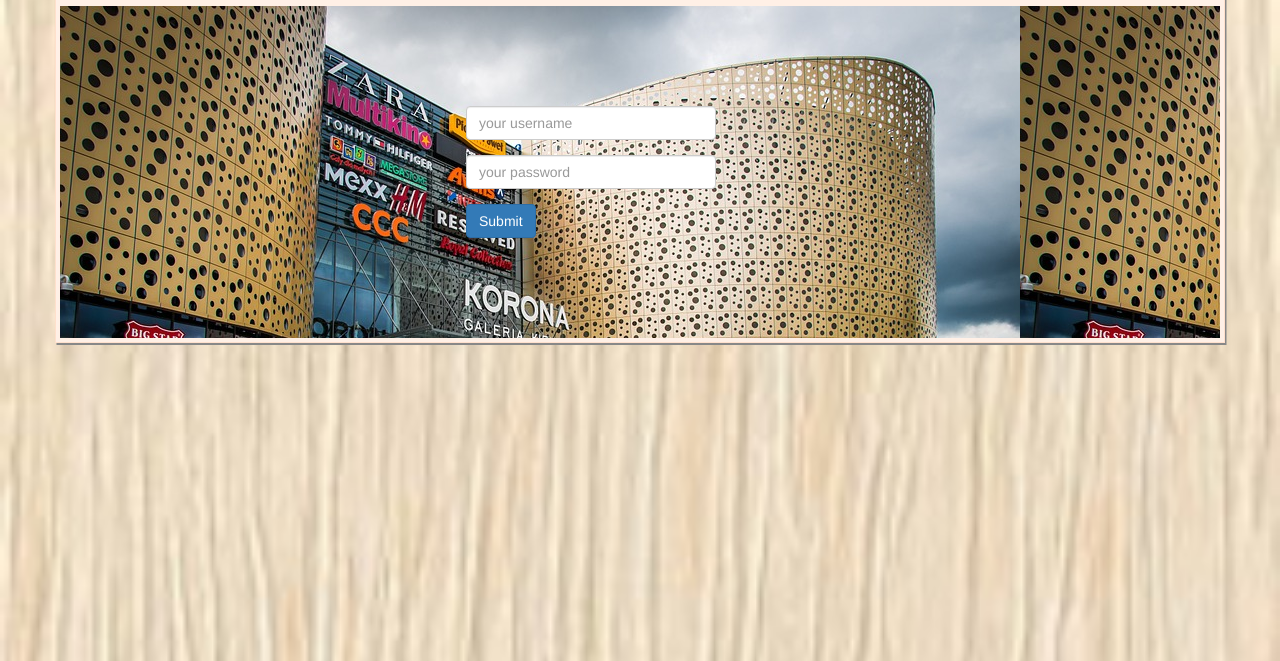
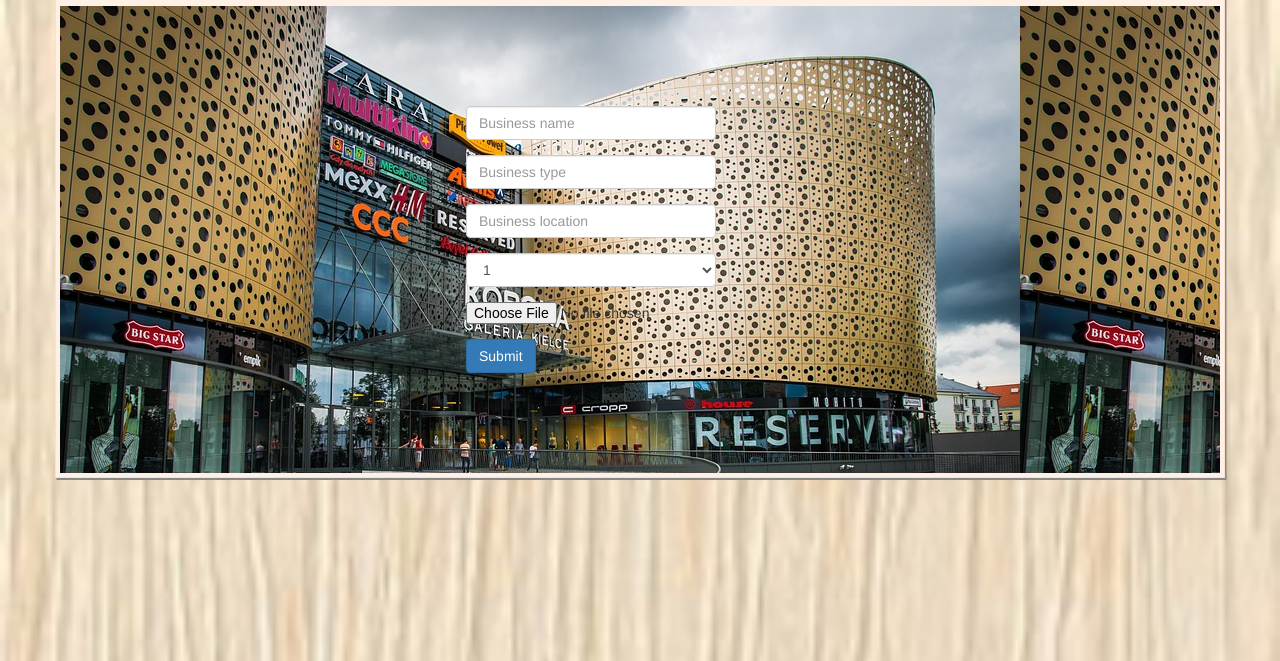
Before and after one commit to boydbugle/weConnect, a plain HTML site: page designs/UI/listbusiness.html in a window 1280 px wide. Shown: the part 139-800 px from the top of the page. Drawn offline with nearby package versions, Linux system fonts and the light colour scheme.

Commit message:
delivers business registration page [Delivers #155567903]

```diff
--- a/designs/UI/listbusiness.html
+++ b/designs/UI/listbusiness.html
@@ -57,10 +57,28 @@
       <!-- login form -->
       <form class="centeredforms">
         <div class="form-group">
-          <input type="email" class="form-control" id="name" placeholder="your username">
+          <input type="text" class="form-control" id="Bname" placeholder="Business name" required="required">
         </div>
         <div class="form-group">
-          <input type="email" class="form-control" id="password" placeholder="your password">
+          <input type="text" class="form-control" id="Btype" placeholder="Business type" required="required">
+        </div>
+        <div class="form-group">
+          <input type="text" class="form-control" id="Blocation" placeholder="Business location" required="required">
+        </div>
+        <div class="form-group">
+          <select class="form-control" id="Bhours" required="required">
+            <option>1</option>
+            <option>2</option>
+            <option>3</option>
+            <option>4</option>
+            <option>5</option>
+            <option>6</option>
+            <option>7</option>
+            <option>8</option>
+          </select>
+        </div>
+        <div class="form-group">
+          <input type="file" class="form-control-file" id="upload">
         </div>
         <button type="submit" class="btn btn-primary">Submit</button>
       </form>
```
